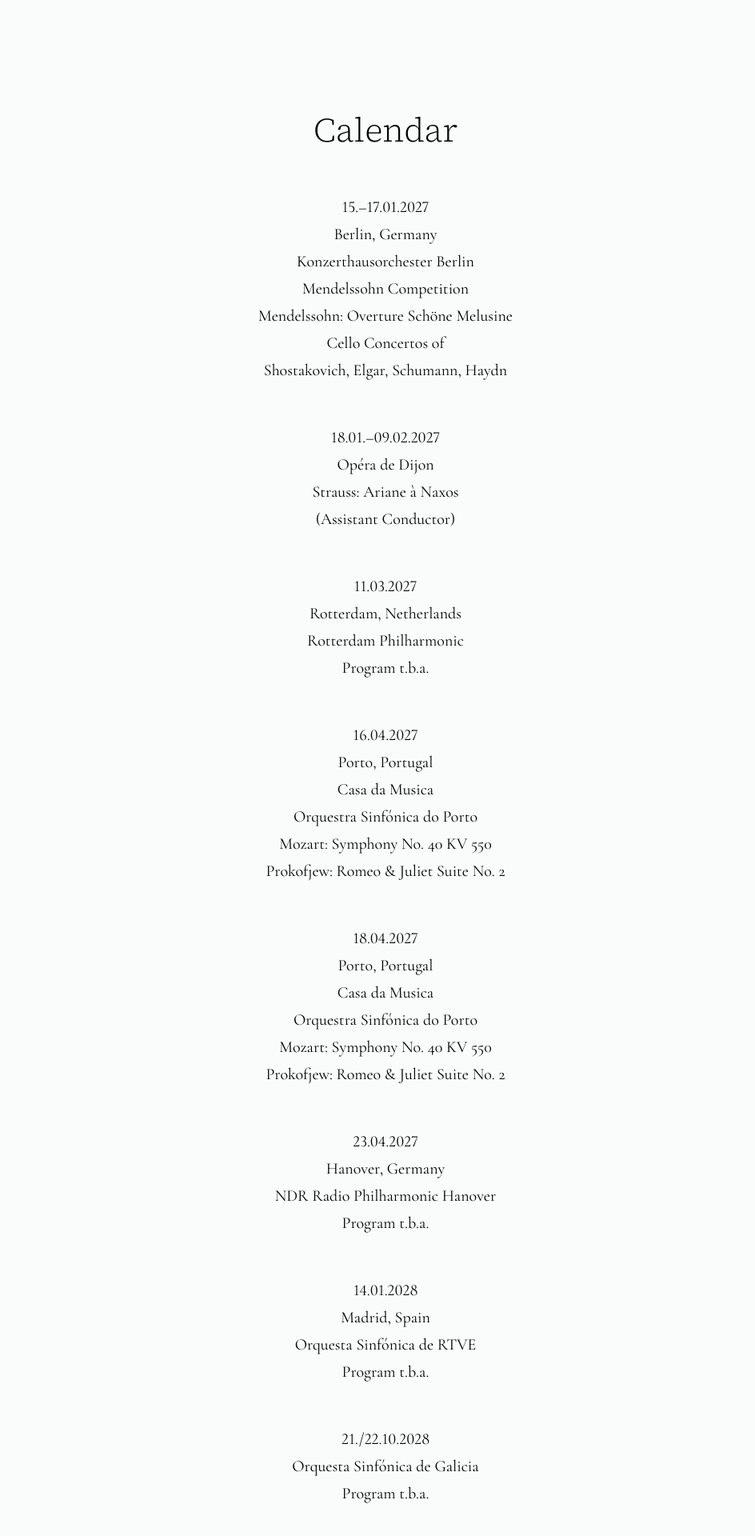
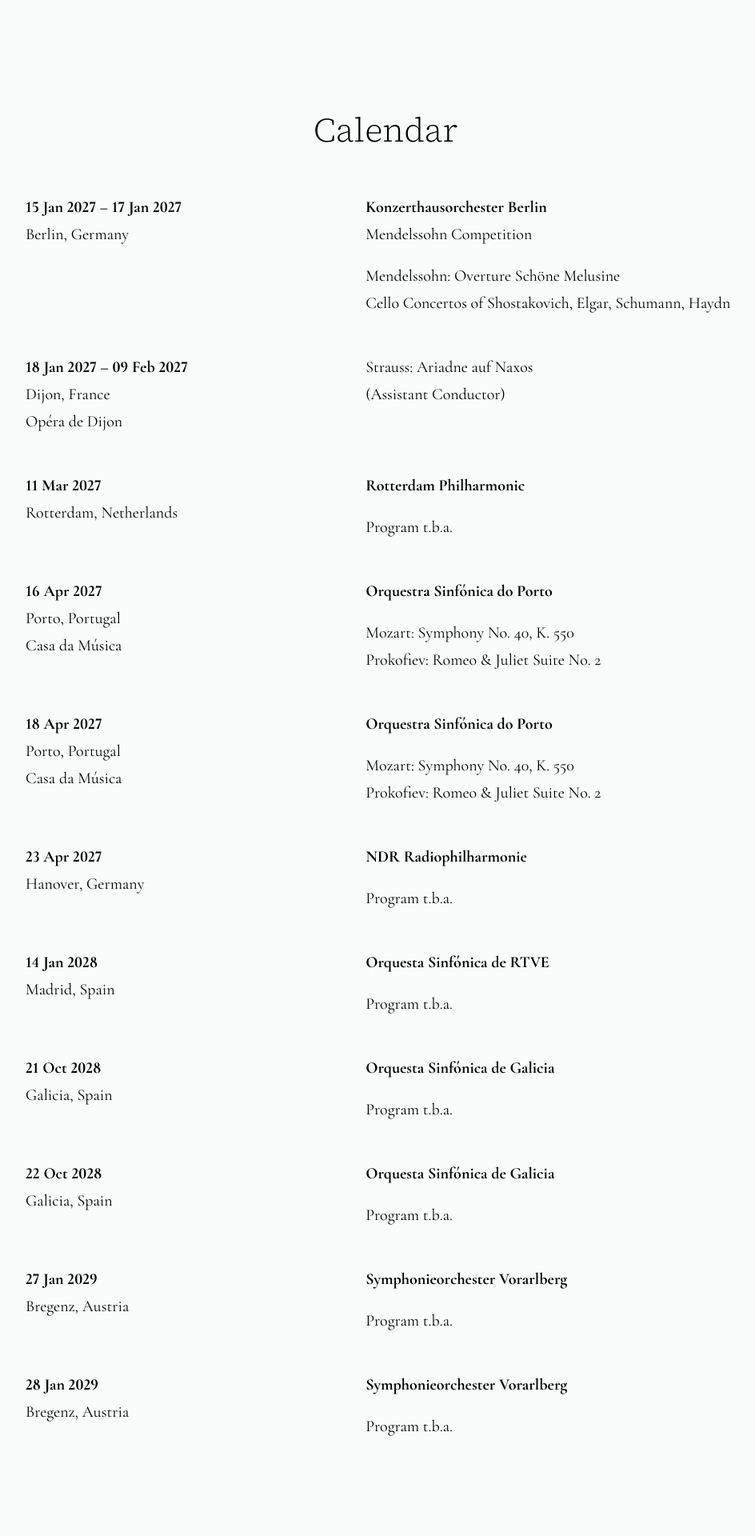
Before and after one commit to thomas10709-lab/tvmartists-site, a PHP site: page /thiersch-site/index.html in a window 1280 px wide. Shown: the part 1738-3658 px from the top of the page at 80% size, without its empty margins (158-1102 px from the left). Run offline with PHP 8.4, Linux system fonts and the light colour scheme.

Commit message:
Thiersch: Kalender in zwei Spalten (links Datum fett/Stadt/Saal, rechts Orchester fett/Solist/Leerzeile/Repertoire)
Co-Authored-By: Claude Sonnet 5.5 <noreply@anthropic.com>
Claude-Session: https://claude.ai/code/session_01BXHjn5stXKTkgrGWD7nkhn

```diff
--- a/thiersch-site/fonts/fonts.css
+++ b/thiersch-site/fonts/fonts.css
@@ -12,3 +12,5 @@
 @font-face{font-family:'Cormorant Garamond';font-style:normal;font-weight:400;font-display:swap;src:url(cormorant-garamond-latin-ext-400-normal.woff2) format('woff2');unicode-range:U+0100-02AF,U+0304,U+0308,U+0329,U+1E00-1E9F,U+1EF2-1EFF,U+2020,U+20A0-20AB,U+20AD-20C0,U+2113,U+2C60-2C7F,U+A720-A7FF}
 @font-face{font-family:'Cormorant Garamond';font-style:normal;font-weight:500;font-display:swap;src:url(cormorant-garamond-latin-500-normal.woff2) format('woff2');unicode-range:U+0000-00FF,U+0131,U+0152-0153,U+02BB-02BC,U+02C6,U+02DA,U+02DC,U+2000-206F,U+20AC,U+2122,U+2191,U+2193,U+2212,U+2215,U+FEFF,U+FFFD}
 @font-face{font-family:'Cormorant Garamond';font-style:normal;font-weight:500;font-display:swap;src:url(cormorant-garamond-latin-ext-500-normal.woff2) format('woff2');unicode-range:U+0100-02AF,U+0304,U+0308,U+0329,U+1E00-1E9F,U+1EF2-1EFF,U+2020,U+20A0-20AB,U+20AD-20C0,U+2113,U+2C60-2C7F,U+A720-A7FF}
+@font-face{font-family:'Cormorant Garamond';font-style:normal;font-weight:700;font-display:swap;src:url(cormorant-garamond-latin-700-normal.woff2) format('woff2');unicode-range:U+0000-00FF,U+0131,U+0152-0153,U+02BB-02BC,U+02C6,U+02DA,U+02DC,U+2000-206F,U+20AC,U+2122,U+2191,U+2193,U+2212,U+2215,U+FEFF,U+FFFD}
+@font-face{font-family:'Cormorant Garamond';font-style:normal;font-weight:700;font-display:swap;src:url(cormorant-garamond-latin-ext-700-normal.woff2) format('woff2');unicode-range:U+0100-02AF,U+0304,U+0308,U+0329,U+1E00-1E9F,U+1EF2-1EFF,U+2020,U+20A0-20AB,U+20AD-20C0,U+2113,U+2C60-2C7F,U+A720-A7FF}
--- a/thiersch-site/imprint.html
+++ b/thiersch-site/imprint.html
@@ -5,7 +5,7 @@
 <meta name="viewport" content="width=device-width, initial-scale=1">
 <title>Impressum – Mats Thiersch</title>
 <meta name="robots" content="noindex, nofollow"><!-- ENTWURF: beim Start entfernen -->
-<link rel="stylesheet" href="fonts/fonts.css?v=7">
+<link rel="stylesheet" href="fonts/fonts.css?v=8">
 <style>
 body { margin: 0; background: #fafbfb; color: #000; font-family: 'Cormorant Garamond', Georgia, serif; font-size: 19px; line-height: 1.7; }
 main { max-width: 820px; margin: 0 auto; padding: 60px 24px 50px; }
--- a/thiersch-site/index.html
+++ b/thiersch-site/index.html
@@ -27,7 +27,7 @@
       "url": "https://DOMAIN-TBD/"
     }
     </script>
-    <link rel="stylesheet" href="fonts/fonts.css?v=7">
+    <link rel="stylesheet" href="fonts/fonts.css?v=8">
     <style>
         *, *::before, *::after { box-sizing: border-box; }
         html { scroll-behavior: smooth; }
@@ -58,9 +58,13 @@
 
         /* ---- Calendar ---- */
         .calendar { padding: 90px 28px 60px; text-align: center; }
-        .event { margin: 0 auto 50px; max-width: 720px; }
+        /* Termine in zwei Spalten: links Datum (fett), Stadt, Saal; rechts Orchester (fett), Solist, Leerzeile, Repertoire */
+        .event { margin: 0 auto 46px; max-width: 900px; display: grid; grid-template-columns: 1fr 1.3fr; gap: 0 60px; text-align: left; }
         .event p { margin: 0; }
+        .event .ev-l, .event .ev-r { min-width: 0; }
         .event .d { font-variant-numeric: lining-nums; }
+        .event .d, .event .o { font-weight: 700; }
+        .event .sp { height: .9em; }
 
         /* ---- Media (Galerie) ---- */
         .media { padding: 70px 28px 40px; }
@@ -128,7 +132,7 @@
             .hero h1 { position: absolute; left: 55%; top: 66%; width: auto; height: auto; overflow: visible; clip: auto; white-space: normal; margin: 0; text-align: left; font-family: 'Jost', 'Futura', 'Century Gothic', sans-serif; font-size: clamp(26px, 7.8vw, 32px); font-weight: 400; letter-spacing: .02em; line-height: 1.12; }
             .about { padding: 40px 20px 14px; }
             .calendar { padding: 50px 20px 30px; }
-            .event { margin-bottom: 30px; }
+            .event { margin-bottom: 26px; grid-template-columns: 39% 1fr; gap: 0 16px; font-size: 15px; line-height: 1.5; }
             .media { padding: 34px 14px 16px; }
             .videos { padding: 34px 14px 50px; }
             .vgrid { grid-template-columns: 1fr; gap: 18px; }
@@ -180,20 +184,23 @@
 <section class="calendar" id="calendar" aria-label="Calendar">
     <h2 class="title">Calendar</h2>
     <!-- Vergangene Termine blendet das Skript unten selbst aus (data-end = letzter Tag). -->
-    <article class="event" data-end="2026-06-12"><p class="d">09.06. – 12.06.2026</p><p>Zurich, Switzerland</p><p>Tonhalle-Orchester Zürich</p><p>Conductors Academy with Paavo Järvi</p></article>
-    <article class="event" data-end="2026-06-13"><p class="d">12./13.06.2026</p><p>Paris, France</p><p>Chœur et Orchestre des Grandes Ecoles de Paris</p><p>Berlioz – Symphonie Fantastique</p></article>
-    <article class="event" data-end="2026-07-17"><p class="d">04.–17.07.2026</p><p>Tanglewood, MA, USA</p><p>Tanglewood Music Center</p><p>Conducting Seminar</p></article>
-    <article class="event" data-end="2026-10-31"><p class="d">31.10.2026</p><p>Berlin, Germany</p><p>Philharmonie</p><p>Karajan-Akademie der Berliner Philharmoniker</p><p>Mozart: Symphony No. 40 KV 550</p></article>
-    <article class="event" data-end="2026-11-13"><p class="d">07.–13.11.2026</p><p>Geneva, Switzerland</p><p>Concours de Genève</p><p>Conducting Competition</p></article>
-    <article class="event" data-end="2027-01-17"><p class="d">15.–17.01.2027</p><p>Berlin, Germany</p><p>Konzerthausorchester Berlin</p><p>Mendelssohn Competition</p><p>Mendelssohn: Overture Schöne Melusine</p><p>Cello Concertos of</p><p>Shostakovich, Elgar, Schumann, Haydn</p></article>
-    <article class="event" data-end="2027-02-09"><p class="d">18.01.–09.02.2027</p><p>Opéra de Dijon</p><p>Strauss: Ariane à Naxos</p><p>(Assistant Conductor)</p></article>
-    <article class="event" data-end="2027-03-11"><p class="d">11.03.2027</p><p>Rotterdam, Netherlands</p><p>Rotterdam Philharmonic</p><p>Program t.b.a.</p></article>
-    <article class="event" data-end="2027-04-16"><p class="d">16.04.2027</p><p>Porto, Portugal</p><p>Casa da Musica</p><p>Orquestra Sinfónica do Porto</p><p>Mozart: Symphony No. 40 KV 550</p><p>Prokofjew: Romeo &amp; Juliet Suite No. 2</p></article>
-    <article class="event" data-end="2027-04-18"><p class="d">18.04.2027</p><p>Porto, Portugal</p><p>Casa da Musica</p><p>Orquestra Sinfónica do Porto</p><p>Mozart: Symphony No. 40 KV 550</p><p>Prokofjew: Romeo &amp; Juliet Suite No. 2</p></article>
-    <article class="event" data-end="2027-04-23"><p class="d">23.04.2027</p><p>Hanover, Germany</p><p>NDR Radio Philharmonic Hanover</p><p>Program t.b.a.</p></article>
-    <article class="event" data-end="2028-01-14"><p class="d">14.01.2028</p><p>Madrid, Spain</p><p>Orquesta Sinfónica de RTVE</p><p>Program t.b.a.</p></article>
-    <article class="event" data-end="2028-10-22"><p class="d">21./22.10.2028</p><p>Orquesta Sinfónica de Galicia</p><p>Program t.b.a.</p></article>
-    <article class="event" data-end="2029-01-28"><p class="d">27./28.01.2029</p><p>Bregenz, Austria</p><p>Symphonieorchester Vorarlberg</p><p>Program t.b.a.</p></article>
+    <article class="event" data-end="2026-06-12"><div class="ev-l"><p class="d">09 Jun 2026 – 12 Jun 2026</p><p>Zurich, Switzerland</p></div><div class="ev-r"><p class="o">Tonhalle-Orchester Zürich</p><p class="sp"></p><p>Conductors Academy with Paavo Järvi</p></div></article>
+    <article class="event" data-end="2026-06-12"><div class="ev-l"><p class="d">12 Jun 2026</p><p>Paris, France</p></div><div class="ev-r"><p class="o">Chœur et Orchestre des Grandes Ecoles de Paris</p><p class="sp"></p><p>Berlioz: Symphonie Fantastique</p></div></article>
+    <article class="event" data-end="2026-06-13"><div class="ev-l"><p class="d">13 Jun 2026</p><p>Paris, France</p></div><div class="ev-r"><p class="o">Chœur et Orchestre des Grandes Ecoles de Paris</p><p class="sp"></p><p>Berlioz: Symphonie Fantastique</p></div></article>
+    <article class="event" data-end="2026-07-17"><div class="ev-l"><p class="d">04 Jul 2026 – 17 Jul 2026</p><p>Tanglewood, MA, USA</p><p>Tanglewood Music Center</p></div><div class="ev-r"><p>Conducting Seminar</p></div></article>
+    <article class="event" data-end="2026-10-31"><div class="ev-l"><p class="d">31 Oct 2026</p><p>Berlin, Germany</p><p>Philharmonie</p></div><div class="ev-r"><p class="o">Karajan-Akademie der Berliner Philharmoniker</p><p class="sp"></p><p>Mozart: Symphony No. 40, K. 550</p></div></article>
+    <article class="event" data-end="2026-11-13"><div class="ev-l"><p class="d">07 Nov 2026 – 13 Nov 2026</p><p>Geneva, Switzerland</p></div><div class="ev-r"><p class="o">Concours de Genève</p><p class="sp"></p><p>Conducting Competition</p></div></article>
+    <article class="event" data-end="2027-01-17"><div class="ev-l"><p class="d">15 Jan 2027 – 17 Jan 2027</p><p>Berlin, Germany</p></div><div class="ev-r"><p class="o">Konzerthausorchester Berlin</p><p>Mendelssohn Competition</p><p class="sp"></p><p>Mendelssohn: Overture Schöne Melusine</p><p>Cello Concertos of Shostakovich, Elgar, Schumann, Haydn</p></div></article>
+    <article class="event" data-end="2027-02-09"><div class="ev-l"><p class="d">18 Jan 2027 – 09 Feb 2027</p><p>Dijon, France</p><p>Opéra de Dijon</p></div><div class="ev-r"><p>Strauss: Ariadne auf Naxos</p><p>(Assistant Conductor)</p></div></article>
+    <article class="event" data-end="2027-03-11"><div class="ev-l"><p class="d">11 Mar 2027</p><p>Rotterdam, Netherlands</p></div><div class="ev-r"><p class="o">Rotterdam Philharmonic</p><p class="sp"></p><p>Program t.b.a.</p></div></article>
+    <article class="event" data-end="2027-04-16"><div class="ev-l"><p class="d">16 Apr 2027</p><p>Porto, Portugal</p><p>Casa da Música</p></div><div class="ev-r"><p class="o">Orquestra Sinfónica do Porto</p><p class="sp"></p><p>Mozart: Symphony No. 40, K. 550</p><p>Prokofiev: Romeo &amp; Juliet Suite No. 2</p></div></article>
+    <article class="event" data-end="2027-04-18"><div class="ev-l"><p class="d">18 Apr 2027</p><p>Porto, Portugal</p><p>Casa da Música</p></div><div class="ev-r"><p class="o">Orquestra Sinfónica do Porto</p><p class="sp"></p><p>Mozart: Symphony No. 40, K. 550</p><p>Prokofiev: Romeo &amp; Juliet Suite No. 2</p></div></article>
+    <article class="event" data-end="2027-04-23"><div class="ev-l"><p class="d">23 Apr 2027</p><p>Hanover, Germany</p></div><div class="ev-r"><p class="o">NDR Radiophilharmonie</p><p class="sp"></p><p>Program t.b.a.</p></div></article>
+    <article class="event" data-end="2028-01-14"><div class="ev-l"><p class="d">14 Jan 2028</p><p>Madrid, Spain</p></div><div class="ev-r"><p class="o">Orquesta Sinfónica de RTVE</p><p class="sp"></p><p>Program t.b.a.</p></div></article>
+    <article class="event" data-end="2028-10-21"><div class="ev-l"><p class="d">21 Oct 2028</p><p>Galicia, Spain</p></div><div class="ev-r"><p class="o">Orquesta Sinfónica de Galicia</p><p class="sp"></p><p>Program t.b.a.</p></div></article>
+    <article class="event" data-end="2028-10-22"><div class="ev-l"><p class="d">22 Oct 2028</p><p>Galicia, Spain</p></div><div class="ev-r"><p class="o">Orquesta Sinfónica de Galicia</p><p class="sp"></p><p>Program t.b.a.</p></div></article>
+    <article class="event" data-end="2029-01-27"><div class="ev-l"><p class="d">27 Jan 2029</p><p>Bregenz, Austria</p></div><div class="ev-r"><p class="o">Symphonieorchester Vorarlberg</p><p class="sp"></p><p>Program t.b.a.</p></div></article>
+    <article class="event" data-end="2029-01-28"><div class="ev-l"><p class="d">28 Jan 2029</p><p>Bregenz, Austria</p></div><div class="ev-r"><p class="o">Symphonieorchester Vorarlberg</p><p class="sp"></p><p>Program t.b.a.</p></div></article>
 </section>
 
 <section class="media" id="media" aria-label="Media">
@@ -300,9 +307,13 @@
         evs.forEach(function (e) {
             var a = document.createElement('article'), end = lastDay(e.date) || e.pd;
             a.className = 'event'; a.setAttribute('data-end', iso(end));
-            [['d', e.date], [null, e.city]].concat(lines(e.venue).concat(lines(e.orchestra), lines(e.program)).map(function (l) { return [null, l]; })).forEach(function (x) {
-                var p = document.createElement('p'); if (x[0]) { p.className = x[0]; } p.textContent = x[1]; a.appendChild(p);
-            });
+            var L = document.createElement('div'), R = document.createElement('div'), orch = lines(e.orchestra), prog = lines(e.program);
+            L.className = 'ev-l'; R.className = 'ev-r';
+            function add(box, text, cls) { var p = document.createElement('p'); if (cls) { p.className = cls; } p.textContent = text; box.appendChild(p); }
+            add(L, e.date, 'd'); add(L, e.city); lines(e.venue).forEach(function (l) { add(L, l); });
+            orch.forEach(function (l, k) { add(R, l, k === 0 ? 'o' : null); });
+            if (prog.length) { if (orch.length) { var sp = document.createElement('p'); sp.className = 'sp'; R.appendChild(sp); } prog.forEach(function (l) { add(R, l); }); }
+            a.appendChild(L); a.appendChild(R);
             sec.appendChild(a);
         });
         hidePast();
--- a/thiersch-site/privacy.html
+++ b/thiersch-site/privacy.html
@@ -5,7 +5,7 @@
 <meta name="viewport" content="width=device-width, initial-scale=1">
 <title>Datenschutzerklärung – Mats Thiersch</title>
 <meta name="robots" content="noindex, nofollow"><!-- ENTWURF: beim Start entfernen -->
-<link rel="stylesheet" href="fonts/fonts.css?v=7">
+<link rel="stylesheet" href="fonts/fonts.css?v=8">
 <style>
 body { margin: 0; background: #fafbfb; color: #000; font-family: 'Cormorant Garamond', Georgia, serif; font-size: 19px; line-height: 1.7; }
 main { max-width: 820px; margin: 0 auto; padding: 60px 24px 50px; }
```
Also changed, not shown: thiersch-site/fonts/cormorant-garamond-latin-700-normal.woff2 (added), thiersch-site/fonts/cormorant-garamond-latin-ext-700-normal.woff2 (added).
